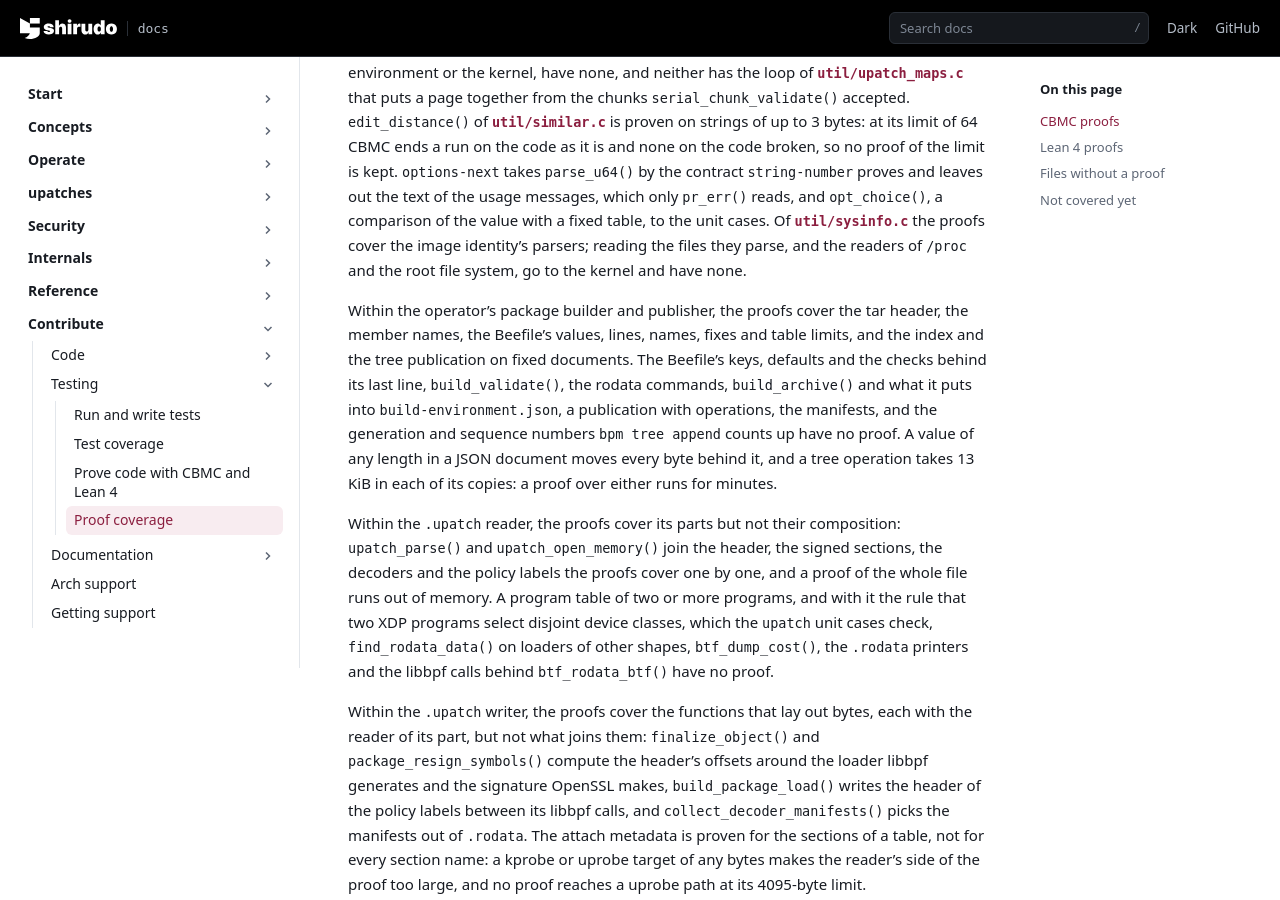
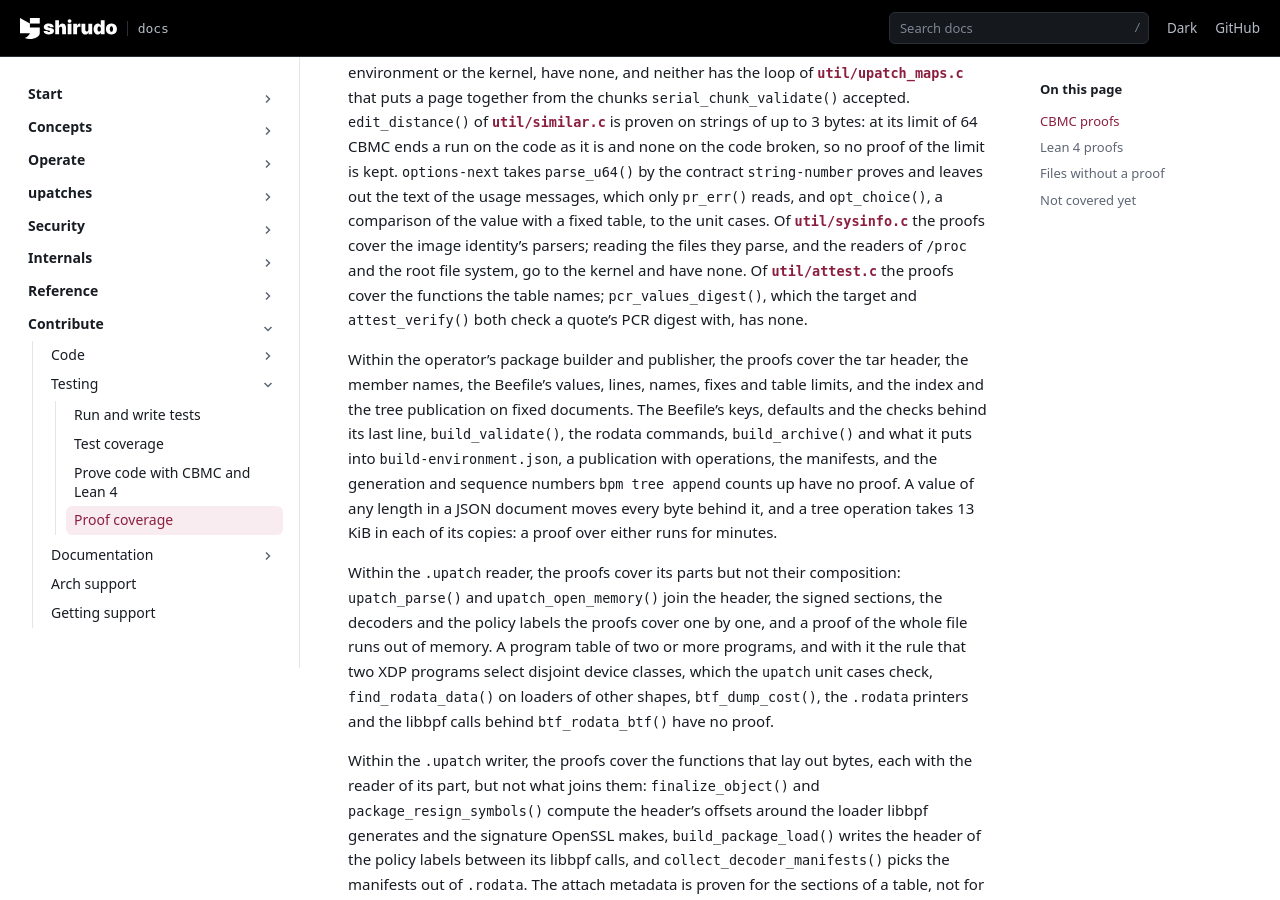
Before and after one commit to AliBashaSY/shirudo, a Sphinx documentation site: the page built from Documentation/contribute/testing/proof-coverage.rst, in a window 1280 px wide and 900 px high, scrolled down 29987 px. Built offline with Sphinx 7.4.7, drawn with Linux system fonts in a browser that asks for light colours; pages that are not in the unit, such as notebooks, are missing from menus.

Commit message:
attest: hash the quoted PCR values in one place
The target and the operator each hash the PCR values of a mask in index
order, the digest a quote over that mask carries, with a loop of their
own: quote_covers() checks that a quote covers the values the target
read beside it, and attest_verify() that the values an evidence
document lists are the ones its quote signed. One returns from inside
the loop on a failed update, the other carries the error out of the
loop and frees after it. Both give up on a failed init, update or
final, and free the context only after a failed update.

Hash in one static pcr_values_digest() that both call. Each caller
still treats a failure to hash as a digest that does not match, so
behavior does not change. The values are const, as
config_evidence_verify() takes them; neither GCC nor clang 23 warns
with the tree's flags.

No proof reaches the new function, and the proof coverage page says
so. attest_verify() returns and reports the same as before on the
6157 documents the split that follows was compared on. This leaves
that split one call to move instead of the loop.

Signed-off-by: Daniel Borkmann <daniel@iogearbox.net>

```diff
--- a/Documentation/contribute/testing/proof-coverage.rst
+++ b/Documentation/contribute/testing/proof-coverage.rst
@@ -1362,7 +1362,9 @@ the text of the usage messages, which only ``pr_err()`` reads, and
 unit cases. Of :src:`util/sysinfo.c` the
 proofs cover the image identity's parsers; reading the files they parse,
 and the readers of ``/proc`` and the root file system, go to the kernel
-and have none.
+and have none. Of :src:`util/attest.c` the proofs cover the functions
+the table names; ``pcr_values_digest()``, which the target and
+``attest_verify()`` both check a quote's PCR digest with, has none.
 
 Within the operator's package builder and publisher, the proofs cover the
 tar header, the member names, the Beefile's values, lines, names, fixes
```
Also changed, not shown: 1 other file.
